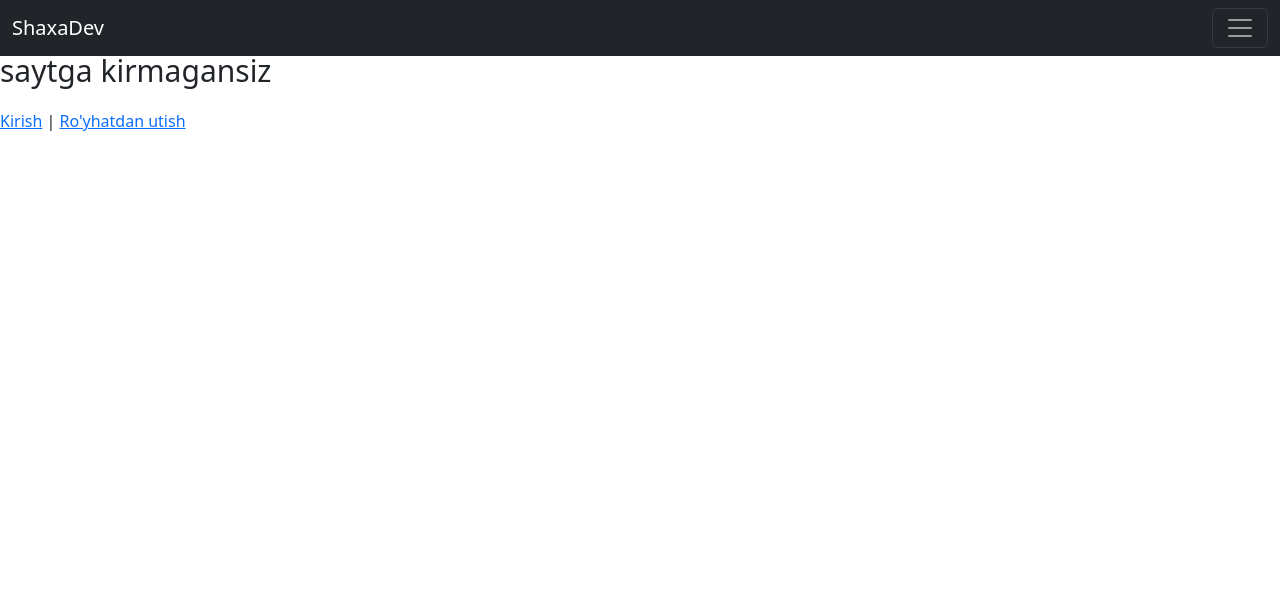
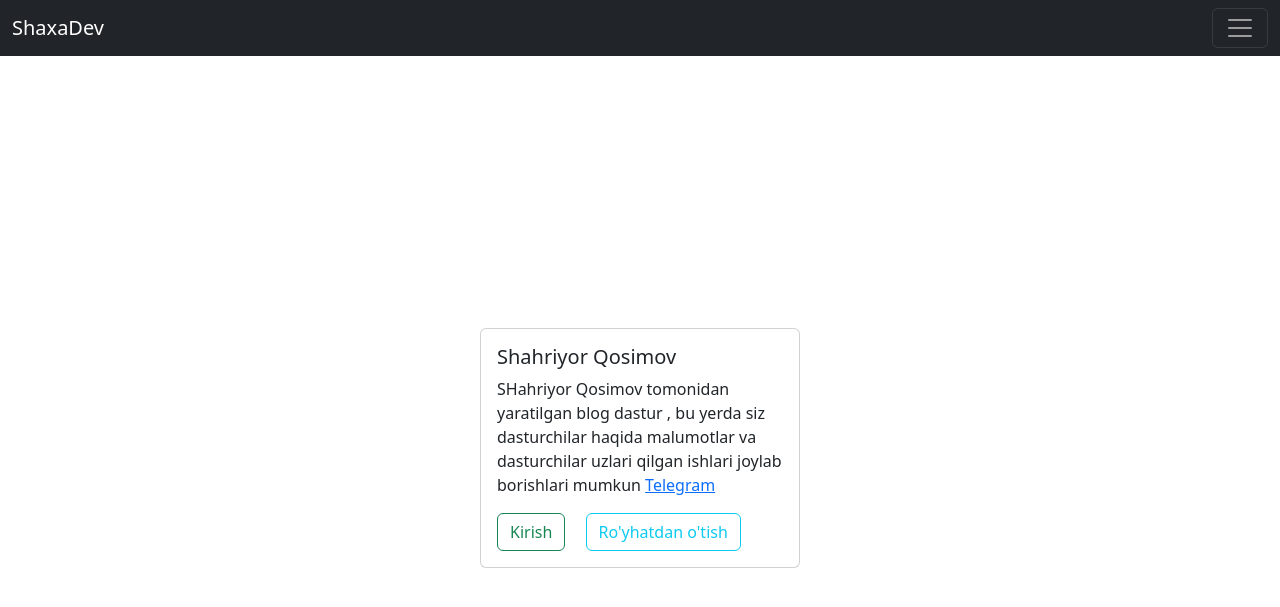
Before and after one commit to shakhriyor080/Blog, a Django app: page / in a window 1280 px wide. Shown: the top 607 px of the page. Run offline with Django 4.2, Linux system fonts and the light colour scheme; some libraries are stand-ins or nearby versions.

Commit message:
ohirgi yuborish dastur tayor

```diff
--- a/templates/home.html
+++ b/templates/home.html
@@ -2,6 +2,9 @@
 {% block title %} Bosh sahifa {% endblock title%}
 
 {% block content %}
+
+
+
 {% if user.is_authenticated %}
 {{user.username }}
 <p class="mt-5"><a  href="{% url 'logout' %}">chiqip ketish</a></p>
@@ -9,9 +12,19 @@
 
 {% else %}
 
-<P class="mt-5 is-" style="font-size: 30px;" >saytga kirmagansiz</P>
-<a class="mt-5" href="{% url 'login'%}">Kirish</a> |
-<a class="mt-5" href="{% url 'signup' %}">Ro'yhatdan utish </a>
+
+<div class="card w-25 mt-5 position-absolute top-50 start-50 translate-middle " style="width: 18rem;">
+    <div class="card-body">
+      <h5 class="card-title">Shahriyor Qosimov </h5>
+      <!-- <h6 class="card-subtitle mb-2 text-body-secondary">Card subtitle</h6> -->
+      <p class="card-text">SHahriyor Qosimov tomonidan yaratilgan blog dastur ,
+        bu yerda siz dasturchilar haqida malumotlar va dasturchilar uzlari qilgan ishlari joylab borishlari mumkun
+      <a href="https://www.t.me/shahriyor_developer">Telegram</a>
+    </p>
+      <a href="{% url 'login'%}" class="card-link btn btn-outline-success">Kirish</a>
+      <a href=" {% url 'signup' %}" class="card-link btn btn-outline-info">Ro'yhatdan o'tish</a>
+    </div>
+  </div>
 
 {% endif %}
 {% endblock content %}
```
Also changed, not shown: articles/admin.py (+9 -2 lines), articles/models.py (+14 -0 lines), templates/article_detail.html (+17 -0 lines), articles/migrations/0003_comment.py (added), db.sqlite3.
